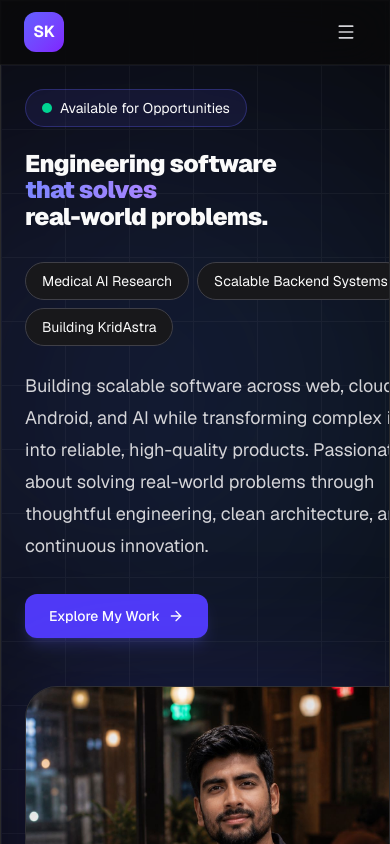
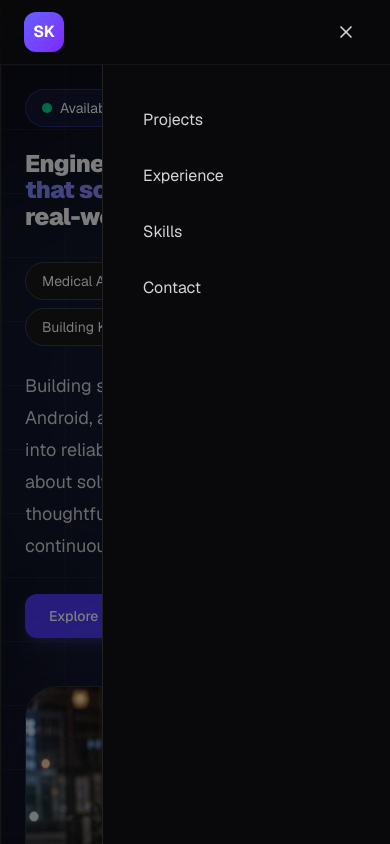
Before and after one commit to devsiddhartha31/devsiddhartha31.github.io, a Next.js app: page / in a window 390 px wide. Both pictures are taken after a click on the button 346 px from the left and 32 px from the top of the page. Shown: the top 844 px of the page. Built offline with nearby package versions, Linux system fonts and the light colour scheme.

Commit message:
feat(navbar): implement mobile navigation drawer

```diff
--- a/components/layout/Navbar.tsx
+++ b/components/layout/Navbar.tsx
@@ -1,6 +1,8 @@
+"use client";
+
 import Link from "next/link";
-
-import { Menu } from "lucide-react";
+import { useState } from "react";
+import { Menu, X } from "lucide-react";
 import Container from "@/components/ui/Container";
 import Button from "@/components/ui/Button";
 
@@ -9,7 +11,11 @@ import { routes } from "@/data/routes";
 import { navbar } from "@/data/navbar";
 
 export default function Navbar() {
+
+  const [isMenuOpen, setIsMenuOpen] = useState(false);
+
   return (
+    <>
       <header className="fixed top-0 z-50 w-full border-b border-white/5 bg-zinc-950/80 backdrop-blur-xl">
         <Container>
           <nav className="flex h-16 items-center justify-between">
@@ -50,13 +56,48 @@ export default function Navbar() {
               <Button
                 variant="ghost"
                 size="icon"
-              aria-label="Open navigation menu"
+                aria-label="Toggle navigation menu"
+                onClick={() => setIsMenuOpen(!isMenuOpen)}
               >
+                {isMenuOpen ? (
+                  <X className="h-5 w-5" />
+                ) : (
                   <Menu className="h-5 w-5" />
+                )}
               </Button>
             </div>
           </nav>
         </Container>
       </header>
+
+      <div
+        className={`md:hidden fixed inset-0 z-40 transition-all duration-300 ${
+          isMenuOpen
+            ? "pointer-events-auto bg-black/50 opacity-100"
+            : "pointer-events-none opacity-0"
+        }`}
+        onClick={() => setIsMenuOpen(false)}
+      >
+        <div
+          className={`absolute right-0 top-0 h-screen w-72 border-l border-white/10 bg-zinc-950 transition-transform duration-300 ${
+            isMenuOpen ? "translate-x-0" : "translate-x-full"
+          }`}
+          onClick={(e) => e.stopPropagation()}
+        >
+          <div className="flex flex-col gap-2 p-6 pt-24">
+            {navigation.map((link) => (
+              <Link
+                key={link.id}
+                href={link.href}
+                onClick={() => setIsMenuOpen(false)}
+                className="rounded-lg px-4 py-3 text-zinc-300 transition hover:bg-zinc-900 hover:text-white"
+              >
+                {link.name}
+              </Link>
+            ))}
+          </div>
+        </div>
+      </div>
+    </>
   );
 }
```
Lines whose indentation alone changed are shown as unchanged.
